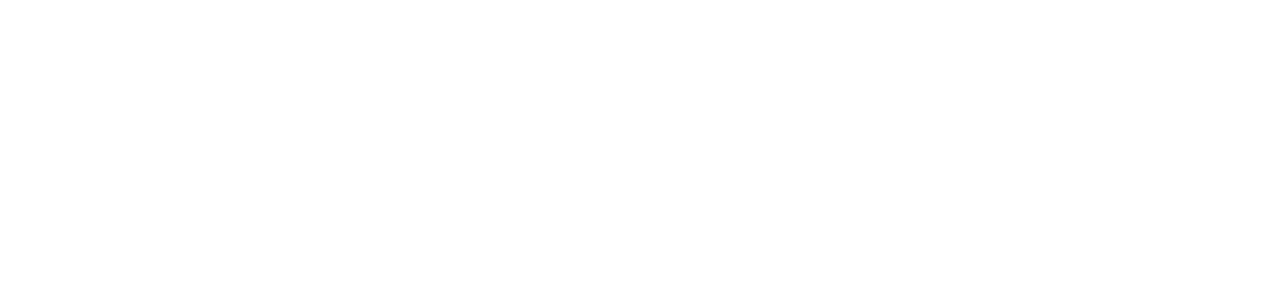
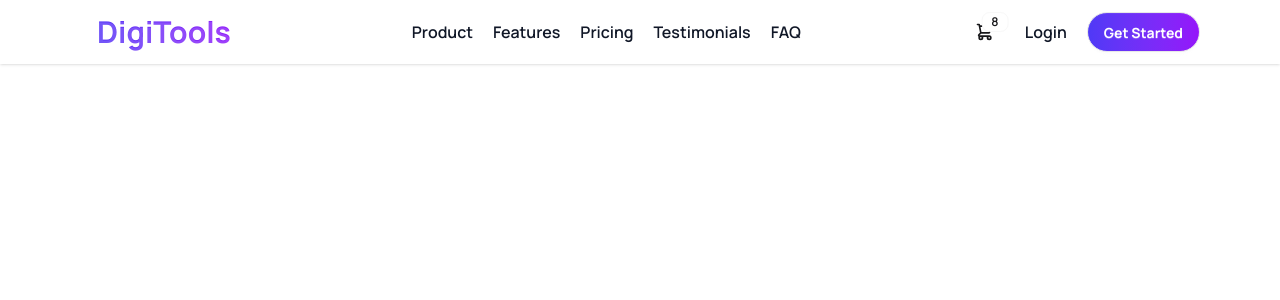
Before and after one commit to saisabray/DigiTools, a React (Vite) app: page / in a window 1280 px wide. Shown: the top 300 px of the page. Built offline with nearby package versions, Linux system fonts and the light colour scheme.

Commit message:
Added Navber Component

```diff
--- a/src/App.jsx
+++ b/src/App.jsx
@@ -1,9 +1,11 @@
 import "./App.css";
+import Navbar from "./Component/Navbar";
 
 function App() {
 
   return (
     <>
+      <Navbar/>
     </>
   );
 }
--- /dev/null
+++ b/src/Component/Navbar.jsx
@@ -0,0 +1,72 @@
+import React from "react";
+
+const Navbar = () => {
+  return (
+    <div className="navbar bg-base-100 shadow-sm justify-between px-20 mx-auto">
+      <div>
+        <a className="btn btn-ghost text-3xl font-bold bg-gradient-to-r  from-[#4F39F6] to-[#9514FA] bg-clip-text text-transparent">
+          DigiTools
+        </a>
+      </div>
+      <div>
+        <ul className="flex gap-5 text-[16px] font-semibold text-[#101727]">
+          <li>
+            <a href="#">Product</a>
+          </li>
+          <li>
+            <a href="#">Features</a>
+          </li>
+          <li>
+            <a href="#">Pricing</a>
+          </li>
+          <li>
+            <a href="#">Testimonials</a>
+          </li>
+          <li>
+            <a href="#">FAQ</a>
+          </li>
+        </ul>
+      </div>
+      <div className="flex justify-between gap-5">
+        <div className="flex-none">
+          <div className="dropdown dropdown-end">
+            <div
+              tabIndex={0}
+              role="button"
+              className="btn btn-ghost btn-circle"
+            >
+              <div className="indicator">
+                <svg
+                  xmlns="http://www.w3.org/2000/svg"
+                  className="h-5 w-5"
+                  fill="none"
+                  viewBox="0 0 24 24"
+                  stroke="currentColor"
+                >
+                  {" "}
+                  <path
+                    strokeLinecap="round"
+                    strokeLinejoin="round"
+                    strokeWidth="2"
+                    d="M3 3h2l.4 2M7 13h10l4-8H5.4M7 13L5.4 5M7 13l-2.293 2.293c-.63.63-.184 1.707.707 1.707H17m0 0a2 2 0 100 4 2 2 0 000-4zm-8 2a2 2 0 11-4 0 2 2 0 014 0z"
+                  />{" "}
+                </svg>
+                <span className="badge badge-sm indicator-item">8</span>
+              </div>
+            </div>
+          </div>
+        </div>{" "}
+        <button>
+          <a href="#" className="text-[#101727] font-semibold">
+            Login
+          </a>
+        </button>
+        <button className="btn rounded-3xl bg-gradient-to-r font-bold from-[#4F39F6] to-[#9514FA] text-white">
+          <a href="#">Get Started</a>
+        </button>
+      </div>
+    </div>
+  );
+};
+
+export default Navbar;
```
